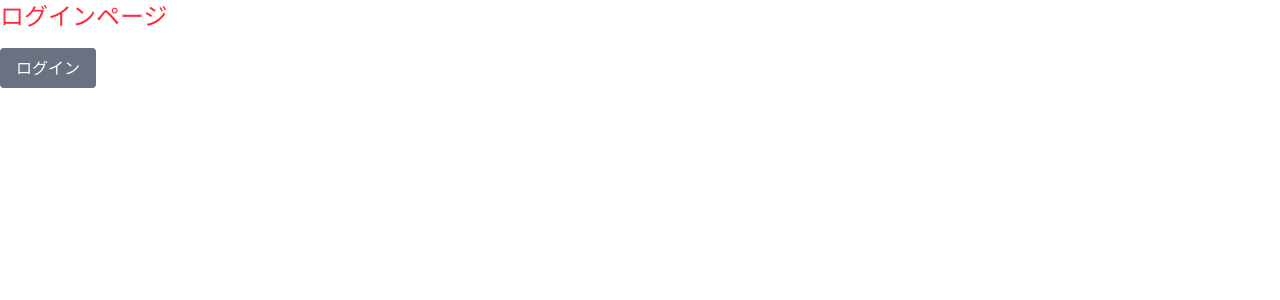
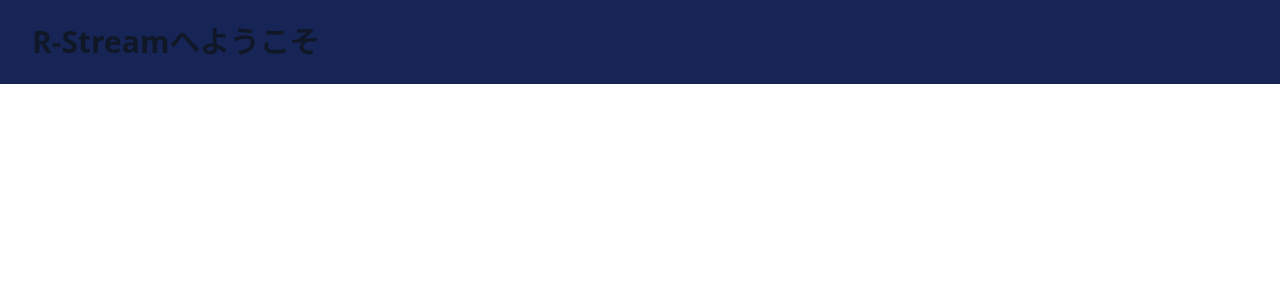
Before and after one commit to RenRen62/R-Stream, a React (Vite) app in the folder apps/web/: page / in a window 1280 px wide. Before the commit this address led to /login. Shown: the top 300 px of the page. Built offline with nearby package versions, Linux system fonts and the light colour scheme.

Commit message:
feat: ルーティングとヘッダーの実装を追加

```diff
--- /dev/null
+++ b/apps/web/src/App.tsx
@@ -0,0 +1,114 @@
+/**
+ * R-Streamのメインアプリケーションコンポーネント
+ *
+ * このコンポーネントは以下の要素で構成されています：
+ * - ヘッダー：アプリケーションのタイトルを表示
+ *
+ * @returns {JSX.Element} アプリケーションのルートコンポーネント
+ */
+import React from 'react';
+
+const App: React.FC = () => {
+  return (
+    /* 画面全体を覆うコンテナ
+     * min-h-screen: 画面の高さいっぱいに設定
+     */
+    <div className='min-h-screen'>
+      {/* ヘッダーセクション */}
+      {/* bg-blue-950: 濃い青色の背景色を設定 */}
+      <header className='bg-blue-950'>
+        {/* mx-auto: 左右のマージンを自動で中央寄せ
+         * max-w-7xl: 最大幅を1280pxに設定
+         * px-4: 左右のパディングを16pxに設定
+         * py-6: 上下のパディングを24pxに設定
+         * sm:px-6: 小さい画面サイズ以上で左右のパディングを24pxに設定
+         * lg:px-8: 大きい画面サイズ以上で左右のパディングを32pxに設定
+         */}
+        <div className='mx-auto max-w-7xl px-4 py-6 sm:px-6 lg:px-8'>
+          {/* text-3xl: フォントサイズを30pxに設定
+           * font-bold: フォントを太字に設定
+           * text-gray-900: テキストの色を濃いグレーに設定
+           */}
+          <h1 className='text-3xl font-bold text-gray-900'>
+            R-Streamへようこそ
+          </h1>
+        </div>
+      </header>
+    </div>
+  );
+};
+
+export default App;
+
+/* ==========================================
+ * Tailwind CSS用語集と補足説明
+ * ==========================================
+ *
+ * 【React/TypeScriptの基本用語】
+ *
+ * JSX.Element：
+ * - Reactコンポーネントが返す要素の型
+ * - HTMLに似た構文でUIを記述できる
+ * - 例：<div>Hello</div>のような記述が可能
+ *
+ * React.FC：
+ * - Function Componentの略
+ * - 関数コンポーネントを定義するための型
+ * - 主な特徴：
+ *   - propsの型定義が可能
+ *   - childrenプロパティが自動的に含まれる
+ *   - コンポーネントの戻り値の型がJSX.Elementに制限される
+ *
+ * 【マージン（margin）とパディング（padding）】
+ *
+ * マージン（margin）：
+ * - 要素の外側の余白
+ * - 他の要素との間隔を制御
+ * - 例：mx-auto（左右のマージンを自動で中央寄せ）
+ *
+ * パディング（padding）：
+ * - 要素の内側の余白
+ * - 要素の内容と境界線の間の間隔
+ * - 例：px-4（左右のパディングを16pxに設定）
+ *
+ * 【画面サイズの基準値】
+ *
+ * レスポンシブデザインの基準値：
+ * - sm: 640px以上（スマートフォン横向き）
+ * - md: 768px以上（タブレット）
+ * - lg: 1024px以上（小型ノートPC）
+ * - xl: 1280px以上（デスクトップ）
+ * - 2xl: 1536px以上（大型ディスプレイ）
+ *
+ * 【よく使うサイズ値】
+ *
+ * パディングとマージン：
+ * - p-1: 4px
+ * - p-2: 8px
+ * - p-3: 12px
+ * - p-4: 16px
+ * - p-5: 20px
+ * - p-6: 24px
+ * - p-8: 32px
+ * - p-10: 40px
+ * - p-12: 48px
+ *
+ * フォントサイズ：
+ * - text-xs: 12px
+ * - text-sm: 14px
+ * - text-base: 16px
+ * - text-lg: 18px
+ * - text-xl: 20px
+ * - text-2xl: 24px
+ * - text-3xl: 30px
+ * - text-4xl: 36px
+ *
+ * 角丸：
+ * - rounded-sm: 2px
+ * - rounded: 4px
+ * - rounded-md: 6px
+ * - rounded-lg: 8px
+ * - rounded-xl: 12px
+ * - rounded-2xl: 16px
+ * - rounded-3xl: 24px
+ * ========================================== */
--- /dev/null
+++ b/apps/web/src/index.tsx
@@ -0,0 +1,93 @@
+/**
+ * R-Streamアプリケーションのエントリーポイント
+ *
+ * このファイルは以下の役割を担います：
+ * - Reactアプリケーションの初期化
+ * - DOM（Document Object Model）へのレンダリング
+ * -- DOM:HTMLドキュメントをツリー構造で表現したもの
+ * - エラーハンドリング
+ */
+
+// まずは必要なモジュールのインポート
+import React from 'react'; // Reactの基本機能を提供
+import { createRoot } from 'react-dom/client'; // React 18の新しいレンダリングAPI
+import './index.css'; // グローバルスタイルシート
+import App from './App'; // アプリケーションのメインコンポーネント
+
+// ルート要素の取得と存在確認
+const rootElement = document.getElementById('root');
+if (!rootElement) throw new Error('このページは存在しませんよ');
+
+// Reactアプリケーションの初期化（React 18の新しいルートAPIを使用）
+const root = createRoot(rootElement);
+
+// アプリケーションのレンダリング
+// StrictModeは開発時の潜在的な問題検出を助ける役割
+// AppコンポーネントをStrictModeでラップしてレンダリング
+root.render(
+  <React.StrictMode>
+    <App />
+  </React.StrictMode>
+);
+
+/* ==========================================
+ * 用語集と補足説明
+ * ==========================================
+ *
+ * 【DOM (Document Object Model)】
+ * - HTMLドキュメントをツリー構造で表現したもの
+ * - 各要素（タグ）がノードとして表現される
+ *
+ * 例：index.htmlの構造
+ * <!DOCTYPE html>
+ * <html>
+ *   <head>
+ *     <title>R-Stream</title>
+ *   </head>
+ *   <body>
+ *     <div id="root">  <!-- ここにReactアプリがマウントされる -->
+ *       <!-- Reactがここにコンテンツを挿入 -->
+ *     </div>
+ *   </body>
+ * </html>
+ *
+ * 【コンポーネント】
+ * - UIの部品を再利用可能な形で定義したもの
+ * - 種類：
+ *   1. 関数コンポーネント（現在の主流）
+ *   2. クラスコンポーネント（古い方式）
+ *
+ * 【グローバルスタイル】
+ * - アプリケーション全体に適用されるスタイル定義
+ *
+ * 【レンダリングAPIとルートAPIの違い】
+ *
+ * 1. レンダリングAPI（古い方式：React 17以前）
+ *    import ReactDOM from 'react-dom';
+ *    ReactDOM.render(<App />, document.getElementById('root'));
+ *
+ * 2. ルートAPI（新しい方式：React 18以降）
+ *    import { createRoot } from 'react-dom/client';
+ *    const root = createRoot(document.getElementById('root'));
+ *    root.render(<App />);
+ *
+ * 主な違い：
+ * - 並行レンダリングのサポート
+ * - 自動バッチ処理の改善
+ * - より効率的な更新処理
+ * - より良いエラーハンドリング
+ *
+ * 【StrictModeでコンポーネントをラップする意味】
+ *
+ * StrictModeの役割：
+ * - 非推奨のライフサイクルメソッドの検出
+ * - 予期しない副作用の検出
+ * - 古いコンテキストAPIの使用の検出
+ * - 予期しない副作用の二重呼び出し
+ *
+ * ラップの効果：
+ * - 開発時の問題を早期発見
+ * - コードの品質向上
+ * - 将来の互換性の確保
+ * - パフォーマンスの最適化
+ * ========================================== */
--- a/apps/web/src/routes/index.tsx
+++ b/apps/web/src/routes/index.tsx
@@ -1,7 +1,15 @@
+// なんかNavigateでログイン画面に誘導されてるっぽい気がしている
 import { createFileRoute, Navigate } from '@tanstack/react-router';
+import App from '../App';
 
 const Index: React.FC = () => {
-  return <Navigate to='/login' replace />;
+  const isLoggedIn = true; // この値を変えて、ログイン後の画面に誘導する
+
+  if (!isLoggedIn) {
+    return <Navigate to='/login' replace />;
+  }
+
+  return <App />;
 };
 
 export const Route = createFileRoute('/')({
```
Also changed, not shown: apps/web/vite.config.mts.
